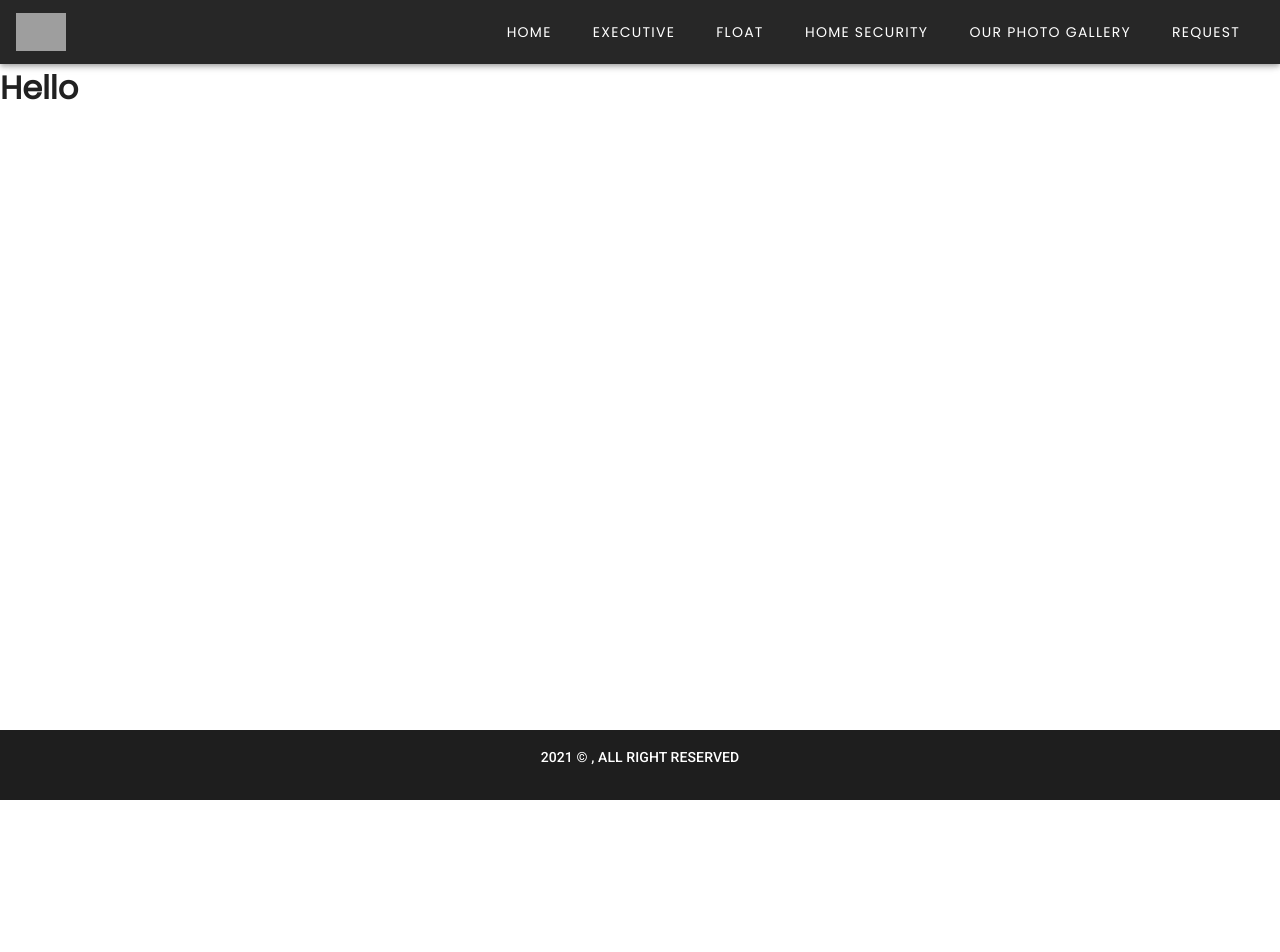
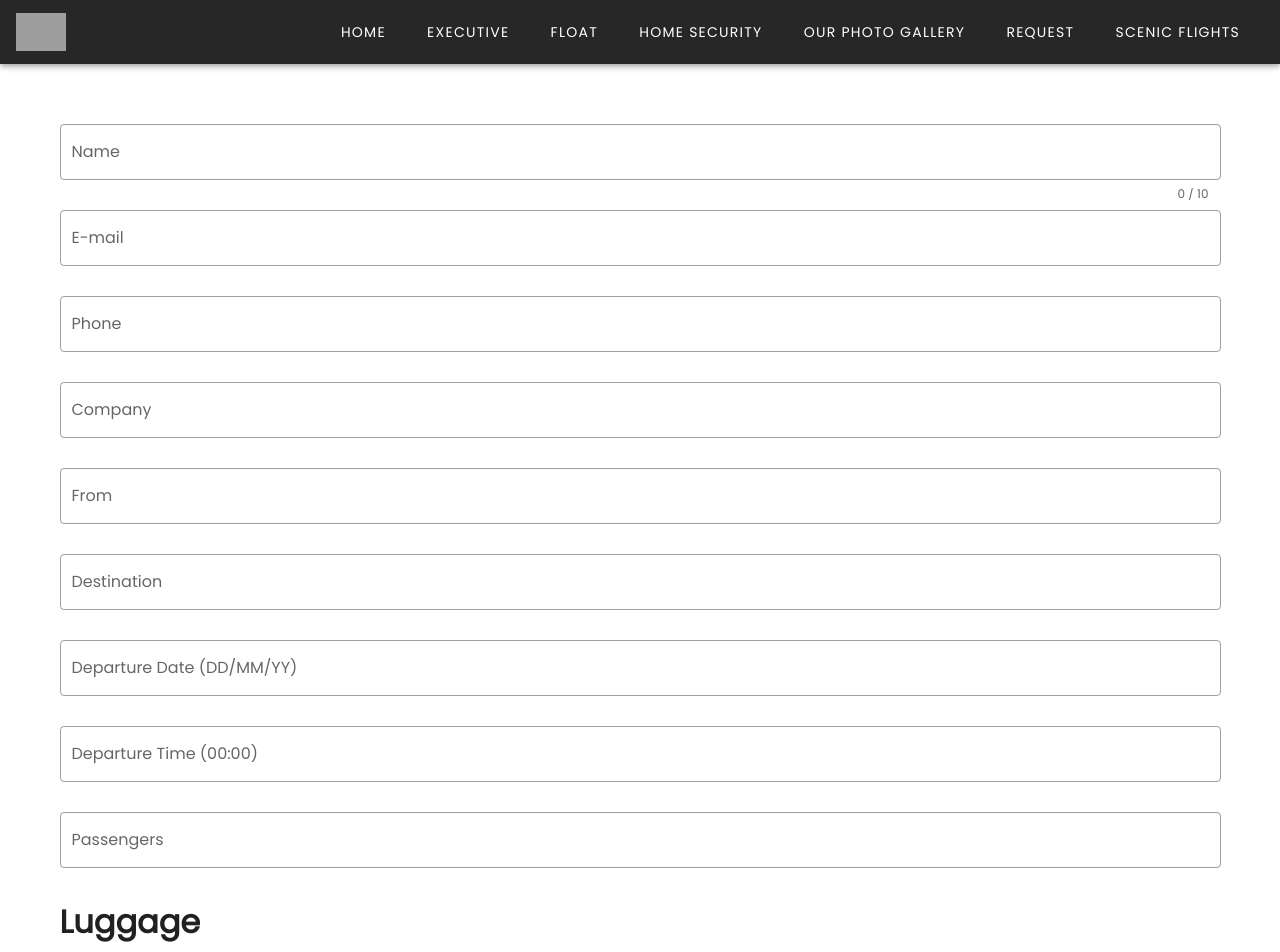
Before and after one commit to augmentchinedu/camronservice, a Vue app: page /request-a-quote in a window 1280 px wide. Shown: the top 952 px of the page. Before the commit the page ends 800 px from the top, so only its background shows below. Built offline with nearby package versions, Linux system fonts and the light colour scheme; grey boxes are pictures that could not be loaded.

Commit message:
Progress

```diff
--- a/src/App.vue
+++ b/src/App.vue
@@ -43,6 +43,13 @@
         <router-link to="/request-a-quote"
           ><v-btn text tile>
             <span class="mr-2">Request</span>
+
+          </v-btn>
+        </router-link>
+        <router-link to="/scenic-flights"
+          ><v-btn text tile>
+            <span class="mr-2">Scenic Flights</span>
+
           </v-btn>
         </router-link>
       </div>
--- a/src/router/index.js
+++ b/src/router/index.js
@@ -6,6 +6,8 @@ const floatPlaneServices = () => import("../views/floatPlaneServices.vue");
 const HomeSecurity = () => import("../views/HomeSecurity.vue");
 const ourPhotoGallery = () => import("../views/OurPhotoGallery.vue");
 const RequestAQuote = () => import("../views/RequestAQuote.vue");
+const scenicFlight = () => import("../views/ScenicFlight.vue");
+
 
 Vue.use(VueRouter);
 
@@ -34,6 +36,10 @@ const routes = [
     path: "/request-a-quote",
     component: RequestAQuote,
   },
+  {
+    path: "/scenic-flights",
+    component: scenicFlight,
+  },
 ];
 
 const router = new VueRouter({
--- a/src/views/HomeSecurity.vue
+++ b/src/views/HomeSecurity.vue
@@ -1,7 +1,7 @@
 <template>
   <v-container grid-list-xs>
     <v-row>
-      <v-col cols="10" md="">
+      <v-col cols="10">
         <h1>on the move ?</h1>
         <v-img
           src="https://camronservice.world/n58cc9djl3c5/1WMB9YdBzasBU0Ce4csoQP/802e0bbb559e900c8735dd21dd367457/moves-program-Banners.jpg"
@@ -25,7 +25,7 @@
           </p>
         </v-img></v-col
       >
-      <v-col>
+      <v-col cols="12">
         <h1>Browse our suite of solutions</h1>
 
         <v-row>
--- a/src/views/RequestAQuote.vue
+++ b/src/views/RequestAQuote.vue
@@ -1,3 +1,110 @@
 <template>
-  <h1>Hello</h1>
+  <v-container grid-list-xs class="my-12">
+    <v-form ref="form" v-model="valid" lazy-validation>
+      <v-text-field
+        v-model="name"
+        :counter="10"
+        :rules="nameRules"
+        label="Name"
+        required
+        outlined
+      ></v-text-field>
+
+      <v-text-field
+        v-model="email"
+        :rules="emailRules"
+        label="E-mail"
+        required
+        outlined
+      ></v-text-field>
+      <v-text-field label="Phone" required outlined></v-text-field>
+
+      <v-text-field label="Company" required outlined></v-text-field>
+      <v-text-field label="From" required outlined></v-text-field>
+      <v-text-field label="Destination" required outlined></v-text-field>
+      <v-text-field
+        label="Departure Date (DD/MM/YY)"
+        required
+        outlined
+      ></v-text-field>
+      <v-text-field
+        label="Departure Time (00:00)"
+        required
+        outlined
+      ></v-text-field>
+      <v-text-field label="Passengers" required outlined></v-text-field>
+      <div>
+        <h1>Luggage</h1>
+        <v-radio-group v-model="Luggage">
+          <v-radio label="Light (1 suitcase/passenger)"></v-radio>
+          <v-radio label="Heavy (Skis, Golf bags, etc)"></v-radio>
+        </v-radio-group>
+      </div>
+      <div>
+        <h1>Travel</h1>
+        <v-radio-group v-model="Travel">
+          <v-radio label="One-Way"></v-radio>
+          <v-radio label="Round Trip"></v-radio>
+          <v-radio label="Multi-City"></v-radio>
+        </v-radio-group>
+      </div>
+      <v-text-field
+        label="Return Date (DD/MM/YY)"
+        required
+        outlined
+      ></v-text-field>
+
+      <v-text-field
+        label="Return Time (00:00)"
+        required
+        outlined
+      ></v-text-field>
+      <v-textarea row="4" label="Comments" required outlined></v-textarea>
+      <h6>Please Specify Extra Luggage</h6>
+
+      <v-btn
+        color="primary"
+        @click="resetValidation"
+        elevation="1"
+        tile
+        class="mt-4"
+        >Submit</v-btn
+      >
+    </v-form>
+  </v-container>
 </template>
+
+<script>
+export default {
+  data: () => ({
+    Luggage: 1,
+    Travel: 2,
+    valid: true,
+    name: "",
+    nameRules: [
+      (v) => !!v || "Name is required",
+      (v) => (v && v.length <= 10) || "Name must be less than 10 characters",
+    ],
+    email: "",
+    emailRules: [
+      (v) => !!v || "E-mail is required",
+      (v) => /.+@.+\..+/.test(v) || "E-mail must be valid",
+    ],
+    select: null,
+    items: ["Item 1", "Item 2", "Item 3", "Item 4"],
+    checkbox: false,
+  }),
+
+  methods: {
+    validate() {
+      this.$refs.form.validate();
+    },
+    reset() {
+      this.$refs.form.reset();
+    },
+    resetValidation() {
+      this.$refs.form.resetValidation();
+    },
+  },
+};
+</script>
--- /dev/null
+++ b/src/views/ScenicFlight.vue
@@ -0,0 +1,36 @@
+<template>
+  <div>
+    <v-row>
+      <v-img src="https://camronservice.world/scenic-flights/1.jpg"> </v-img>
+    </v-row>
+    <v-row>
+      <v-col cols="10" class="mx-auto">
+        <h1>
+          Take a 1-hour Toronto/Niagara Scenic or a 20-minute Toronto Scenic
+        </h1>
+        <p>
+          Witness a transformation as the skyline of the city disappears and
+          Niagara Falls the world of suburbia passes beneath you. Relax as you
+          fly over the Niagara River Whirlpool and the Old Fort George. And at
+          the end of your tour, you’ll arrive at the picturesque Billy Bishop
+          Toronto City Airport with shoreline and waterfront views in the heart
+          of the city.
+        </p>
+        <p>
+          <router-link to="/request-a-quote">Request a quote </router-link> today for more information
+          on our scenic tours.
+        </p>
+      </v-col>
+    </v-row>
+    <Contact />
+  </div>
+</template>
+
+<script>
+import Contact from "../components/Contact";
+export default {
+  components: {
+    Contact,
+  },
+};
+</script>
```
